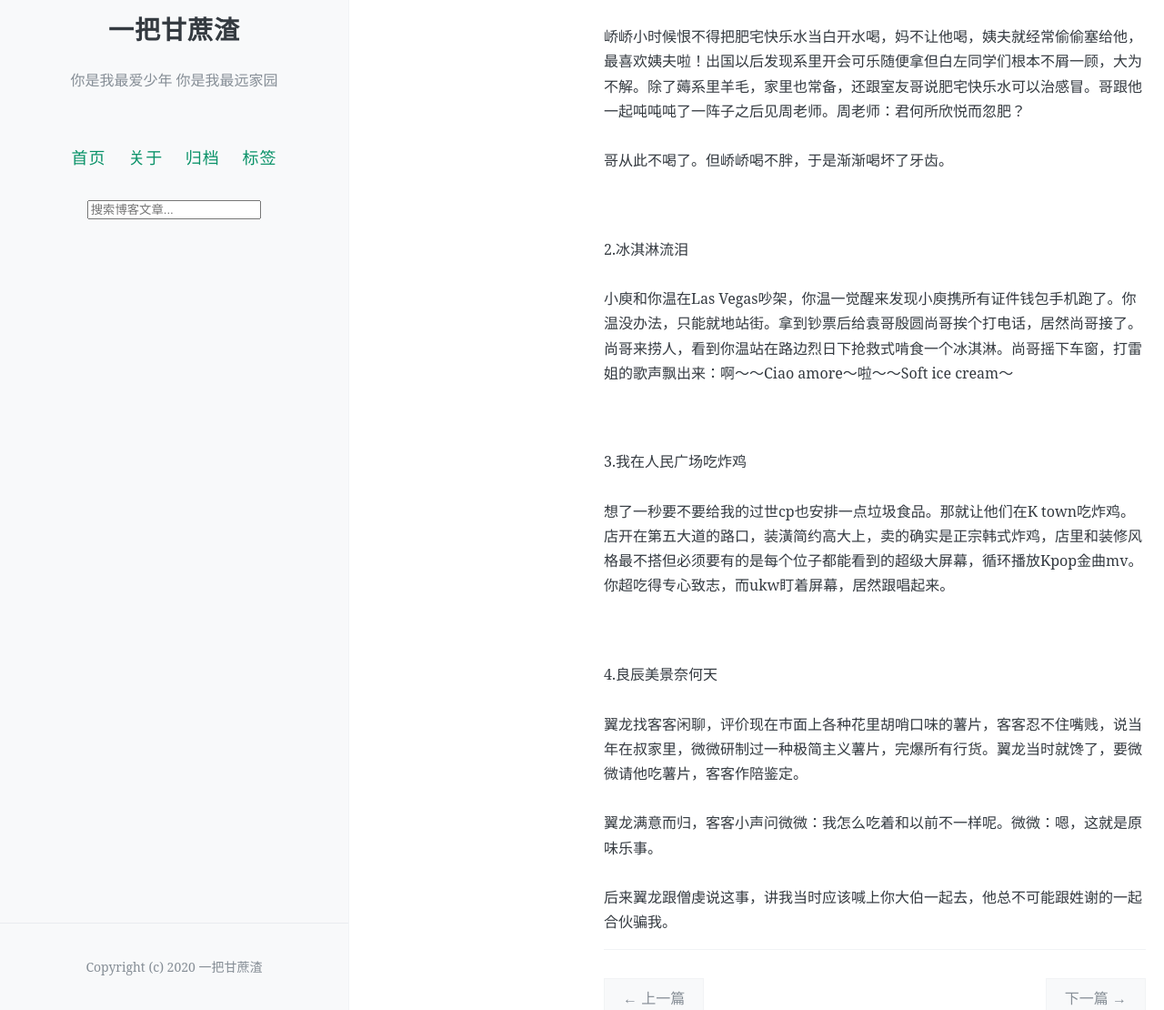
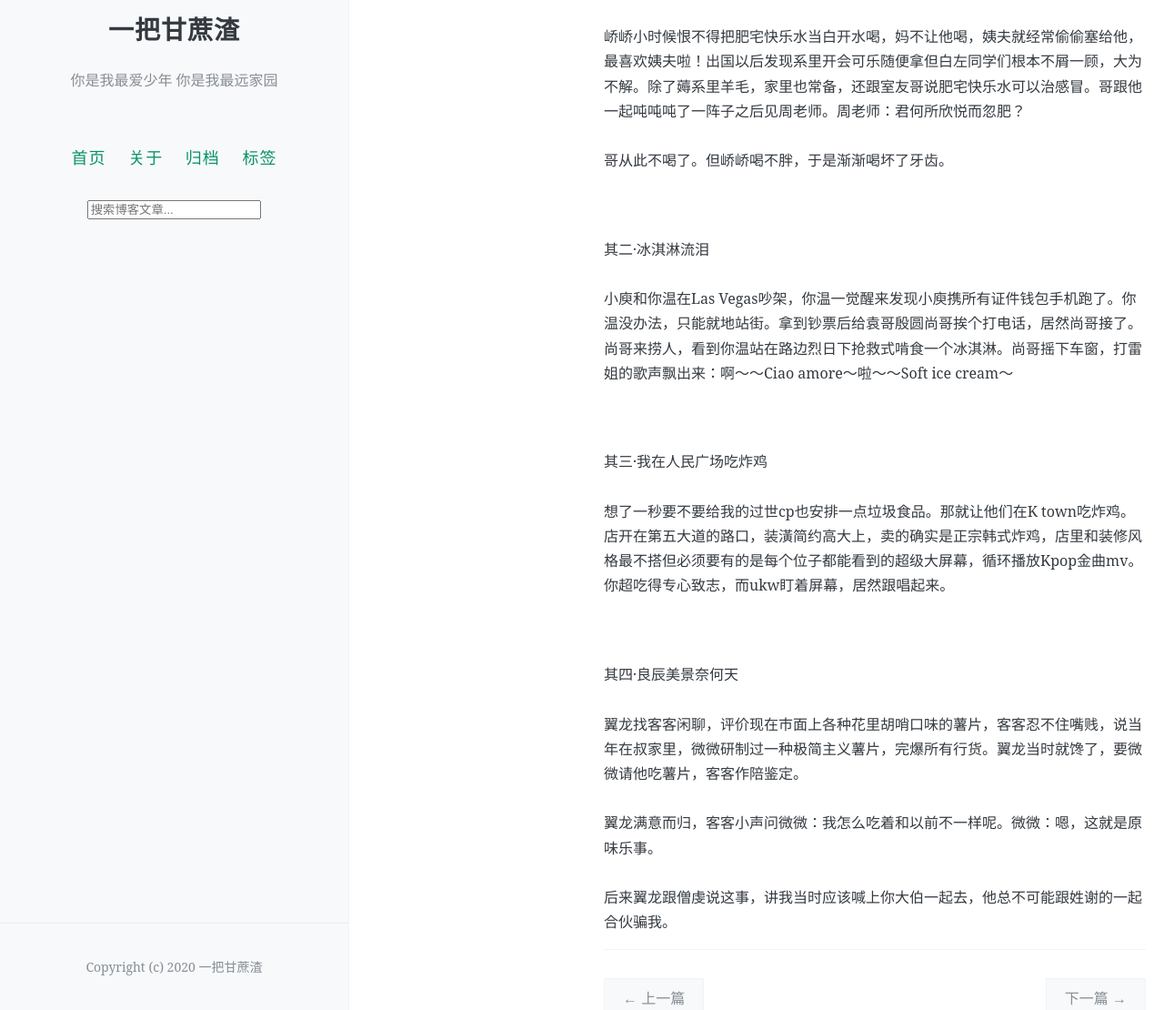
Before and after one commit to kamadhatu/sanjingjiuhuang, a Jekyll site: the page built from _posts/2021-09-09-junkfood.md, in a window 1280 px wide and 1400 px high. Shown: the part 290-1400 px from the top of the window at 91% size. Built offline with Jekyll 4.4.1, drawn with Linux system fonts in a browser that asks for light colours; comment, search, counter and statistics services are not loaded.

Commit message:
Update 2021-09-09-junkfood.md

```diff
--- a/_posts/2021-09-09-junkfood.md
+++ b/_posts/2021-09-09-junkfood.md
@@ -13,25 +13,25 @@ pinned: false
 <i>洛阳废物他乡老</i>
 
 <br/>
-1.信可乐也
+其一·信可乐也
 <br/><br/>
 峤峤小时候恨不得把肥宅快乐水当白开水喝，妈不让他喝，姨夫就经常偷偷塞给他，最喜欢姨夫啦！出国以后发现系里开会可乐随便拿但白左同学们根本不屑一顾，大为不解。除了薅系里羊毛，家里也常备，还跟室友哥说肥宅快乐水可以治感冒。哥跟他一起吨吨吨了一阵子之后见周老师。周老师：君何所欣悦而忽肥？
 <br/><br/>
 哥从此不喝了。但峤峤喝不胖，于是渐渐喝坏了牙齿。
 
 <br/><br/>
-2.冰淇淋流泪
+其二·冰淇淋流泪
 <br/><br/>
 小庾和你温在Las  Vegas吵架，你温一觉醒来发现小庾携所有证件钱包手机跑了。你温没办法，只能就地站街。拿到钞票后给袁哥殷圆尚哥挨个打电话，居然尚哥接了。尚哥来捞人，看到你温站在路边烈日下抢救式啃食一个冰淇淋。尚哥摇下车窗，打雷姐的歌声飘出来：啊～～Ciao  amore～啦～～Soft ice cream～
 
 <br/>
 <br/>
-3.我在人民广场吃炸鸡
+其三·我在人民广场吃炸鸡
 <br/><br/>
 想了一秒要不要给我的过世cp也安排一点垃圾食品。那就让他们在K  town吃炸鸡。店开在第五大道的路口，装潢简约高大上，卖的确实是正宗韩式炸鸡，店里和装修风格最不搭但必须要有的是每个位子都能看到的超级大屏幕，循环播放Kpop金曲mv。你超吃得专心致志，而ukw盯着屏幕，居然跟唱起来。
 
 <br/><br/>
-4.良辰美景奈何天
+其四·良辰美景奈何天
 <br/><br/>
 翼龙找客客闲聊，评价现在市面上各种花里胡哨口味的薯片，客客忍不住嘴贱，说当年在叔家里，微微研制过一种极简主义薯片，完爆所有行货。翼龙当时就馋了，要微微请他吃薯片，客客作陪鉴定。
 <br/><br/>
```
